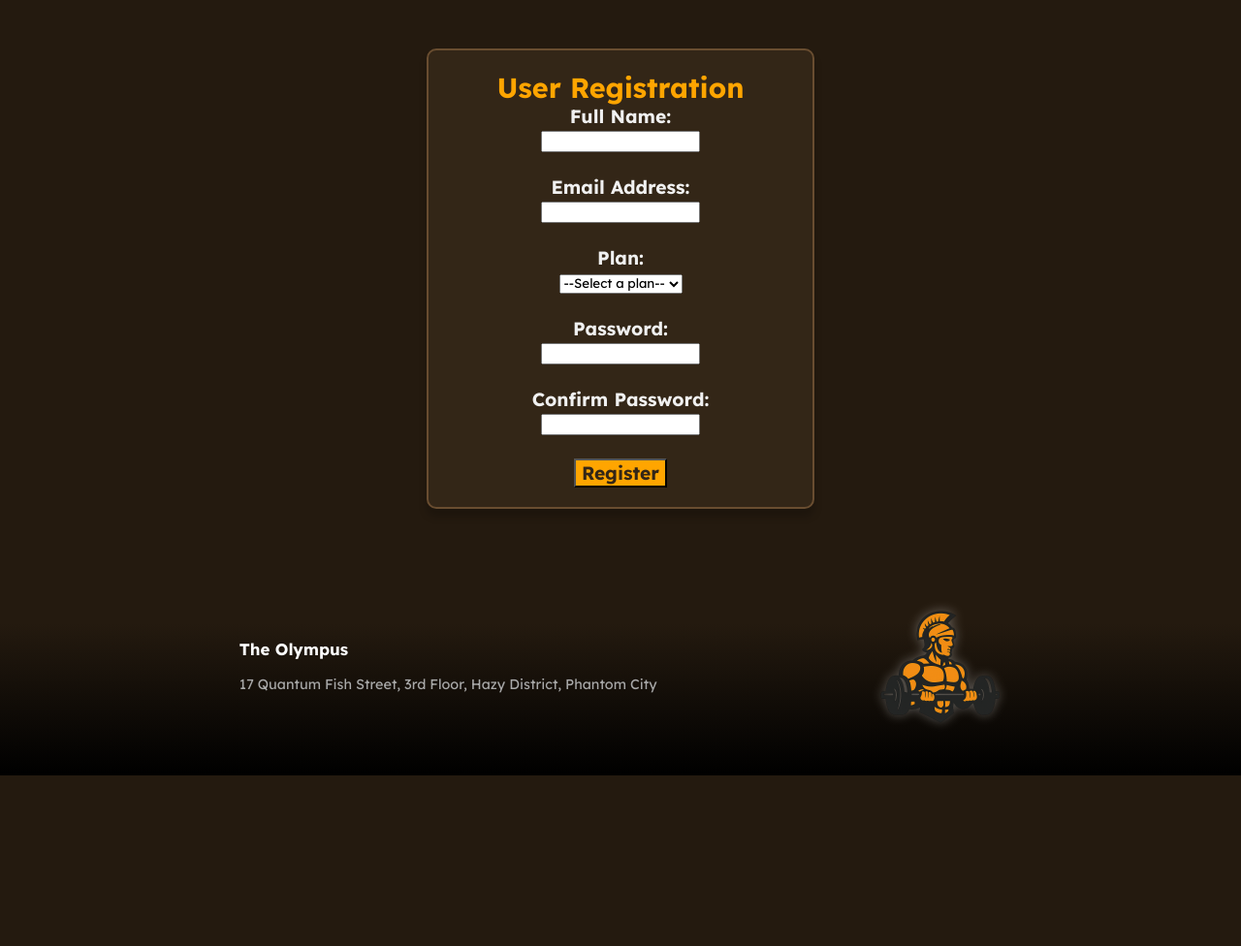
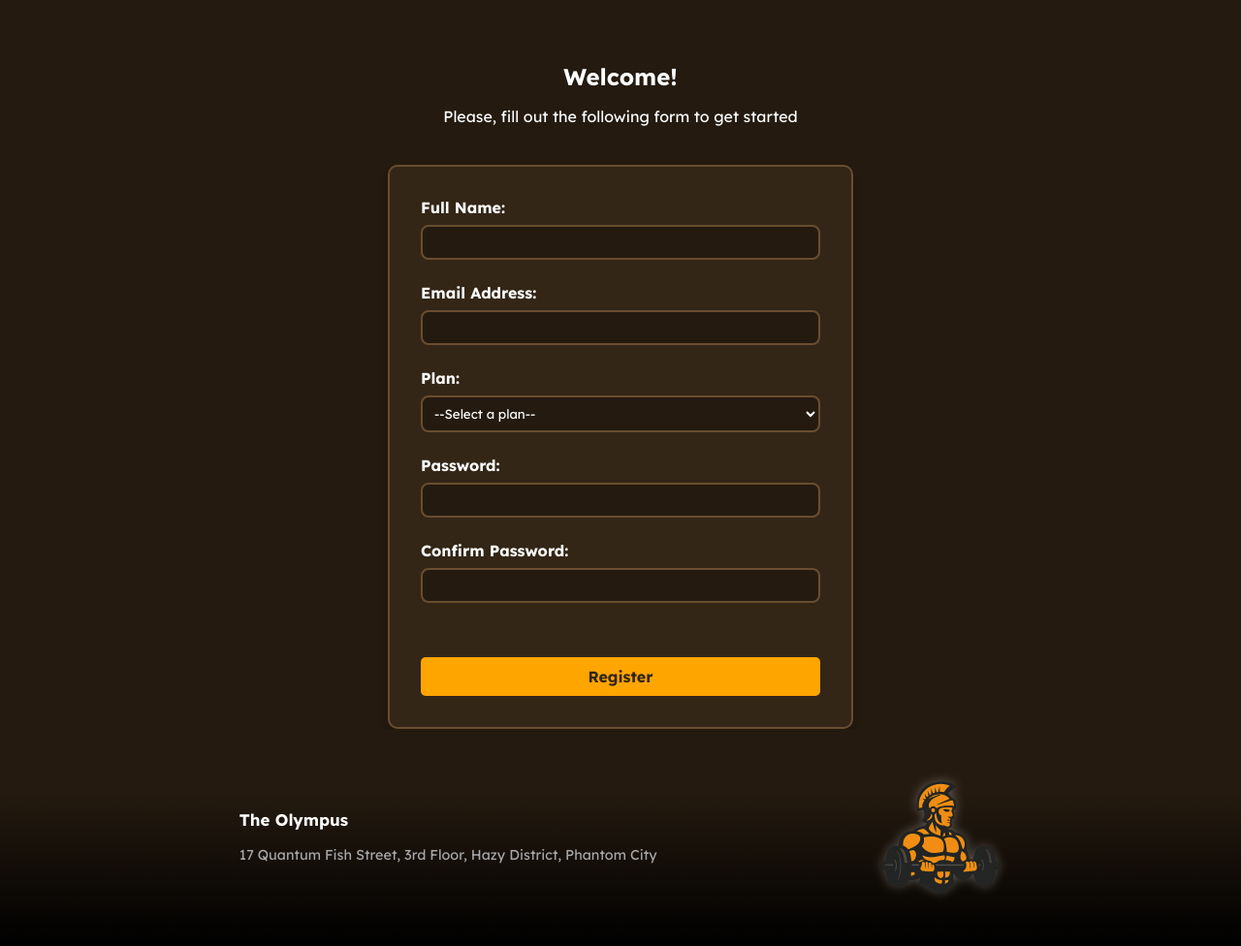
Before and after one commit to daxhoDev/the-olympus-django, a Django app: page /register/ in a window 1280 px wide. Shown: the whole page at 97% size. Before the commit the page ends 800 px from the top, so only its background shows below. Run offline with Django 5.2, Linux system fonts and the light colour scheme.

Commit message:
style: styled register form

```diff
--- a/the_olympus/static/the_olympus/styles/styles.css
+++ b/the_olympus/static/the_olympus/styles/styles.css
@@ -309,29 +309,49 @@ body {
   display: none;
 }
 
+.register {
+  margin-top: 4rem;
+  align-self: center;
+  display: flex;
+  flex-direction: column;
+  align-items: center;
+  justify-content: center;
+  gap: 2.5rem;
+}
 
-.Formulario{
-    max-width: 400px;
-  margin: 50px auto;
-  padding: 20px;
-    background-color: #332617;
+.header__title {
+  margin-bottom: 1rem;
+  text-align: center;
+}
+
+.register-form {
+  width: 90%;
+  max-width: 30rem;
+  padding: 2rem;
+  background-color: #332617;
   border: 2px solid #694d30;
-  box-shadow: 0 0 10px rgba(0,0,0,0.5);
-  color: #f0f0f0; /* texto claro */
-text-align: center;
- border-radius: 10px;
-  position: relative;
-  transition: all 100ms ease-in;
+  box-shadow: 0 0 10px rgba(0, 0, 0, 0.5);
+  border-radius: 10px;
   box-shadow: 0 8px 8px rgba(0, 0, 0, 0.2);
-    font-size: 1.2em;
   font-weight: bold;
 }
-.boton{
-     background-color: #ffa500;
-  color: #332617;
-   font-size: 1em;
-  font-weight: bold;
+
+.register-form__input {
+  background-color: #241a0f;
+  border: 2px solid #694d30;
+  width: 100%;
+  padding: 0.5rem;
+  color: white;
+  border-radius: 8px;
+  margin: 0.5rem 0 1.5rem 0;
 }
-.registro{
-    color: #ffa500;
+
+.register-form__input:focus {
+  outline: none;
+  border: 2px solid white;
 }
+
+.register-form__button {
+  margin-top: 2rem;
+  width: 100%;
+}
--- a/the_olympus/templates/the_olympus/register.html
+++ b/the_olympus/templates/the_olympus/register.html
@@ -1,38 +1,72 @@
 {% extends 'the_olympus/_base.html' %} {% block content %}
 
-<section class="under-development">
- <div class="Formulario">
-  <h2 class="registro">User Registration </h2>
-  <form action="procesar_registro.php" method="post">
+<section class="register">
+  <header class="register__header">
+    <h1 class="header__title">Welcome!</h1>
+    <p class="header__subtitle">
+      Please, fill out the following form to get started
+    </p>
+  </header>
 
+  <form class="register-form">
+    <label class="register-form__label" for="nombre">Full Name:</label>
+    <input
+      class="register-form__input"
+      type="text"
+      id="nombre"
+      name="nombre"
+      required
+    />
 
-    <label for="nombre">Full Name:</label><br>
-    <input type="text" id="nombre" name="nombre" required><br><br>
+    <label class="register-form__label" for="email">Email Address:</label>
+    <input
+      class="register-form__input"
+      type="email"
+      id="email"
+      name="email"
+      required
+    />
 
-
-    <label for="email">Email Address:</label><br>
-    <input type="email" id="email" name="email" required><br><br>
-
-
-    <label for="plan">Plan:</label><br>
-    <select id="plan" name="plan" required>
+    <label class="register-form__label" for="plan">Plan:</label>
+    <select
+      class="register-form__input"
+      type="password"
+      id="plan"
+      name="plan"
+      required
+    >
       <option value="">--Select a plan--</option>
       <option value="basico">Basic Plan</option>
       <option value="premium">Premium Plan</option>
-    </select><br><br>
+    </select>
 
+    <label class="register-form__label" for="password">Password:</label>
+    <input
+      class="register-form__input"
+      type="password"
+      id="password"
+      name="password"
+      required
+    />
 
-    <label for="password">Password:</label><br>
-    <input type="password" id="password" name="password" required><br><br>
+    <label class="register-form__label" for="confirm_password"
+      >Confirm Password:</label
+    >
+    <input
+      class="register-form__input"
+      type="password"
+      id="confirm_password"
+      name="confirm_password"
+      required
+    />
 
-
-    <label for="confirm_password">Confirm Password:</label><br>
-    <input type="password" id="confirm_password" name="confirm_password" required><br><br>
-
-
-    <button class="boton" type="submit" href="{% url 'landing' %}">Register</button>
+    <button
+      class="register-form__button button button--cta"
+      type="submit"
+      href="{% url 'landing' %}"
+    >
+      Register
+    </button>
   </form>
- </div>
-
 </section>
 {% endblock %}
```
Also changed, not shown: working/check.svg (deleted), working/clock.svg (deleted), working/dumbbell.svg (deleted), working/users.svg (deleted).
